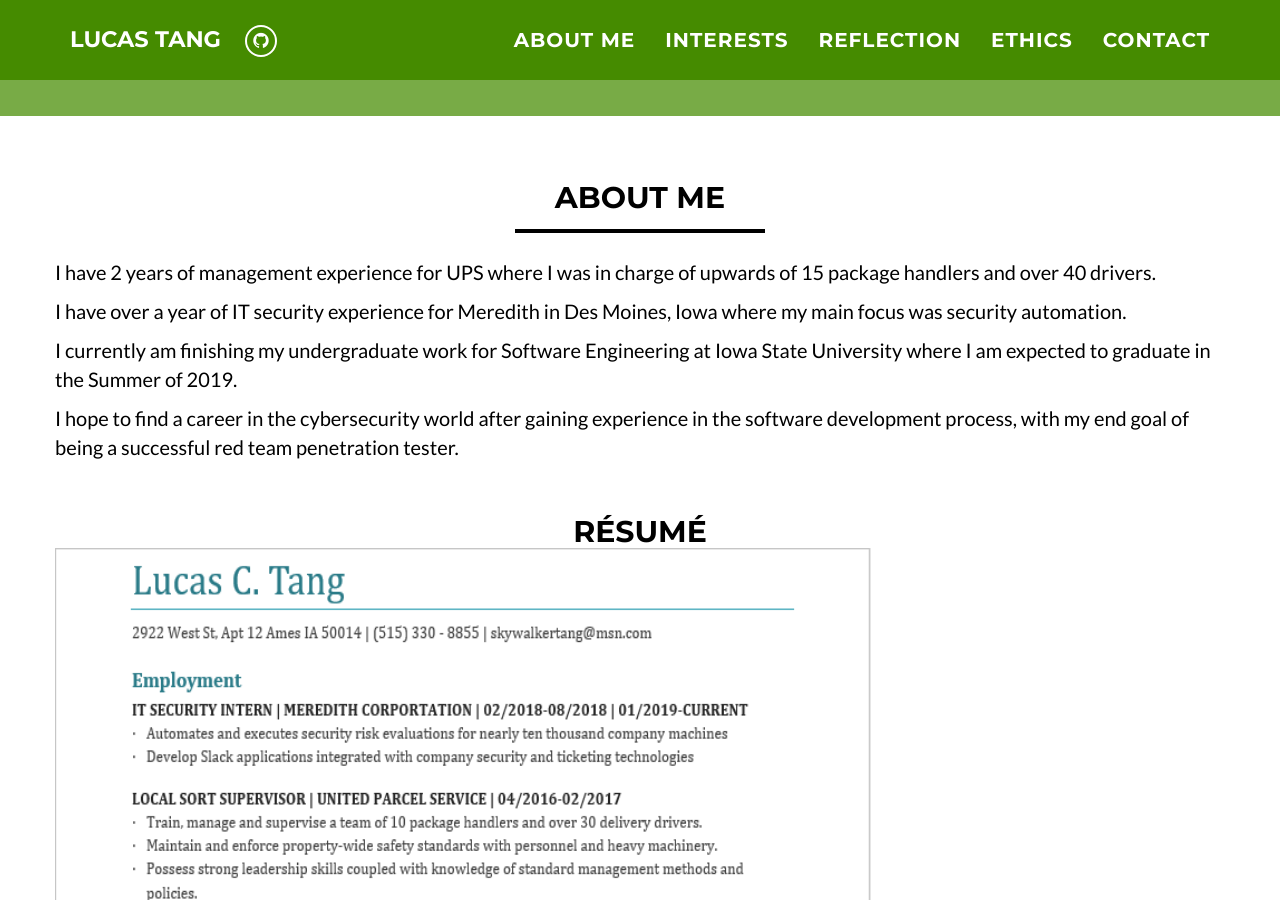
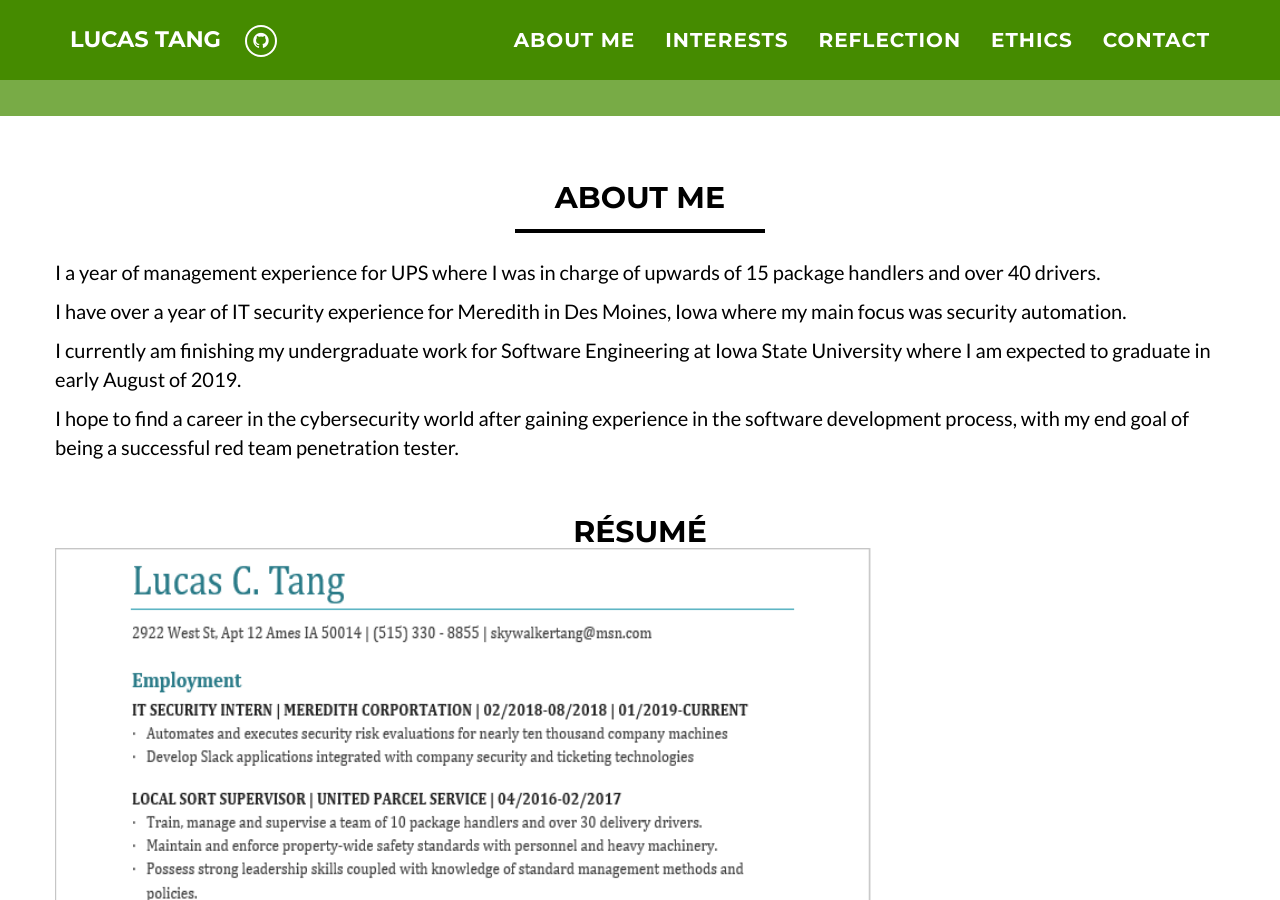
Before and after one commit to Ltango/Ltango.github.io, a Jekyll site: the page built from index.html, in a window 1280 px wide and 900 px high, scrolled down 458 px. Built offline with Jekyll 4.4.1, drawn with Linux system fonts in a browser that asks for light colours.

Commit message:
Update about_me.html

```diff
--- a/_includes/about_me.html
+++ b/_includes/about_me.html
@@ -8,7 +8,7 @@
     </div>
     <div class="row">
     		<p>
-            I have 2 years of management experience for UPS where I was in charge of upwards of 15 package handlers and over 40 drivers.
+            I a year of management experience for UPS where I was in charge of upwards of 15 package handlers and over 40 drivers.
 
         </p>
 		    <p>
@@ -16,7 +16,7 @@
 
         </p>
         <p>
-           I currently am finishing my undergraduate work for Software Engineering at Iowa State University where I am expected to graduate in the Summer of 2019.
+           I currently am finishing my undergraduate work for Software Engineering at Iowa State University where I am expected to graduate in early August of 2019.
         </p>
 		<p>
 			I hope to find a career in the cybersecurity world after gaining experience in the software development process, with my end goal of being a successful red team penetration tester.
```
